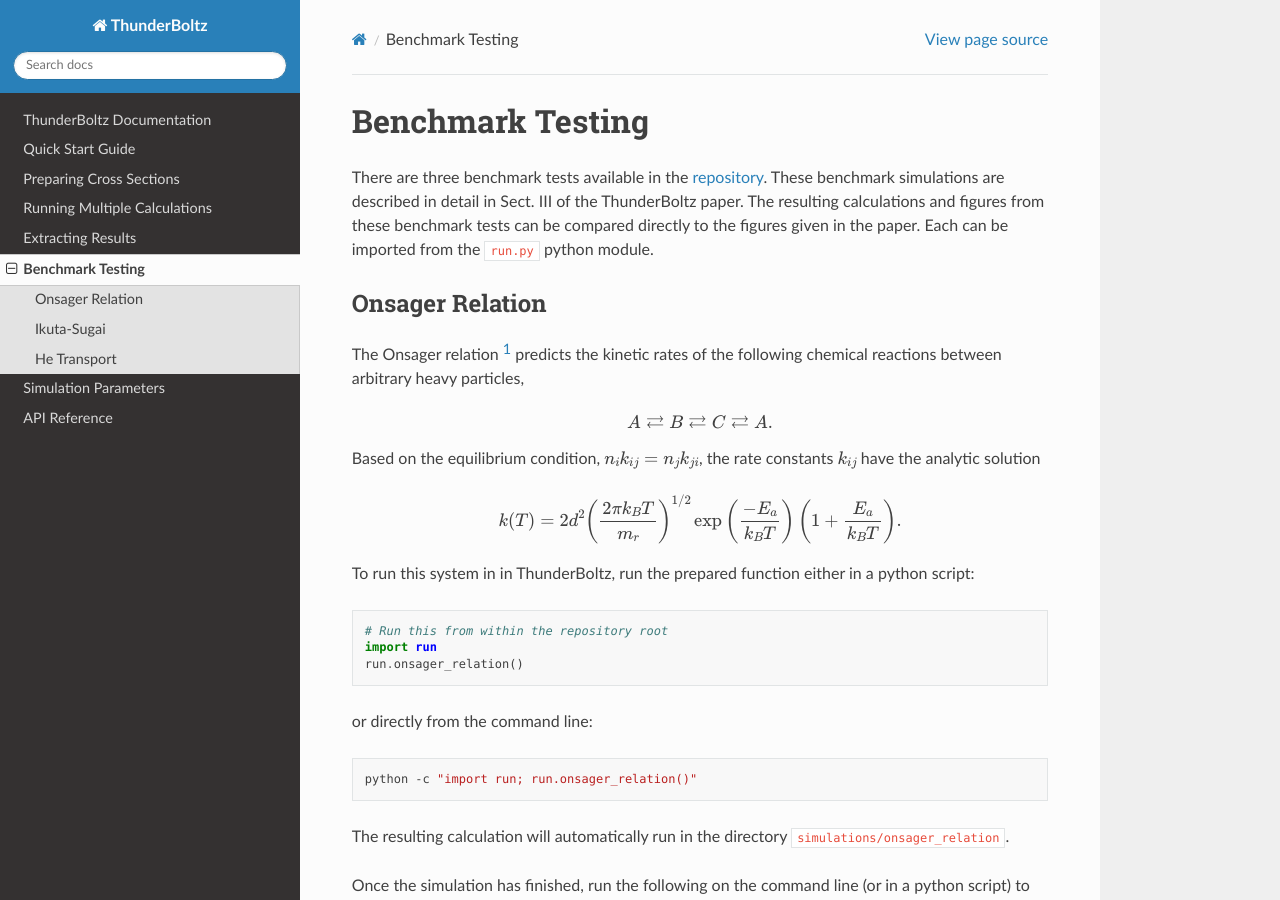
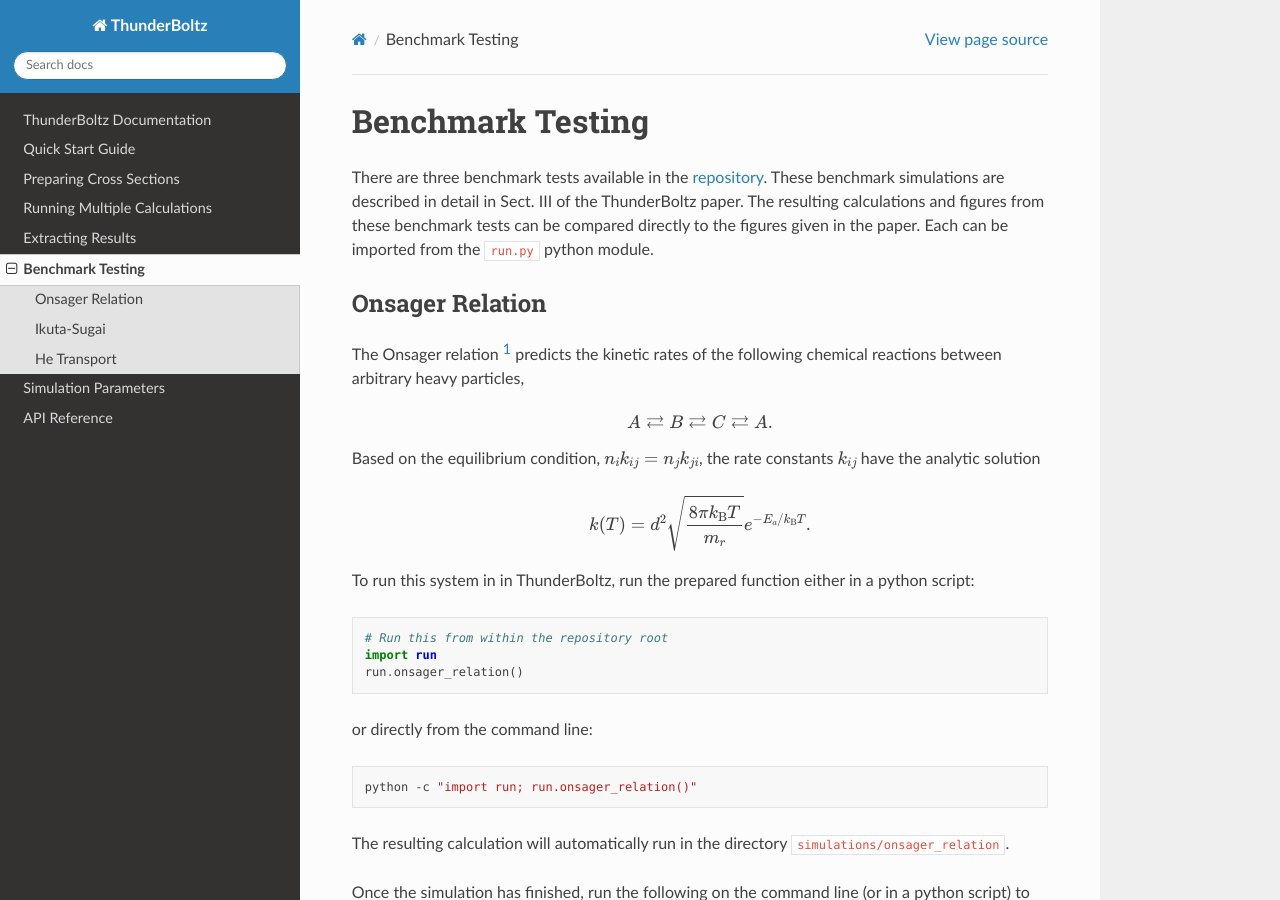
Before and after one commit to lanl/ThunderBoltz, a Sphinx documentation site: the page built from docs/source/bm.rst, in a window 1280 px wide and 900 px high. Built offline with Sphinx 7.4.7 and the Read the Docs theme 2.0.0, drawn with Linux system fonts in a browser that asks for light colours.

Commit message:
docs: update onsager analytic rate expression

```diff
--- a/docs/source/bm.rst
+++ b/docs/source/bm.rst
@@ -24,10 +24,7 @@
 
 .. math::
 
-    k(T)= 2d^2\left(\frac{2\pi k_B T}{m_r}\right)^{1/2}
-    \exp\left(
-        \frac{-E_a}{k_B T}\right)\left(1+\frac{E_a}{k_B T}
-    \right).
+    k(T) = d^2\sqrt{\frac{8 \pi k_{\textrm{B}}T}{m_r}} e^{-E_a/k_{\textrm{B}}T}.
 
 To run this system in in ThunderBoltz, run the prepared function either
 in a python script:
```
Also changed, not shown: 4 other files.
